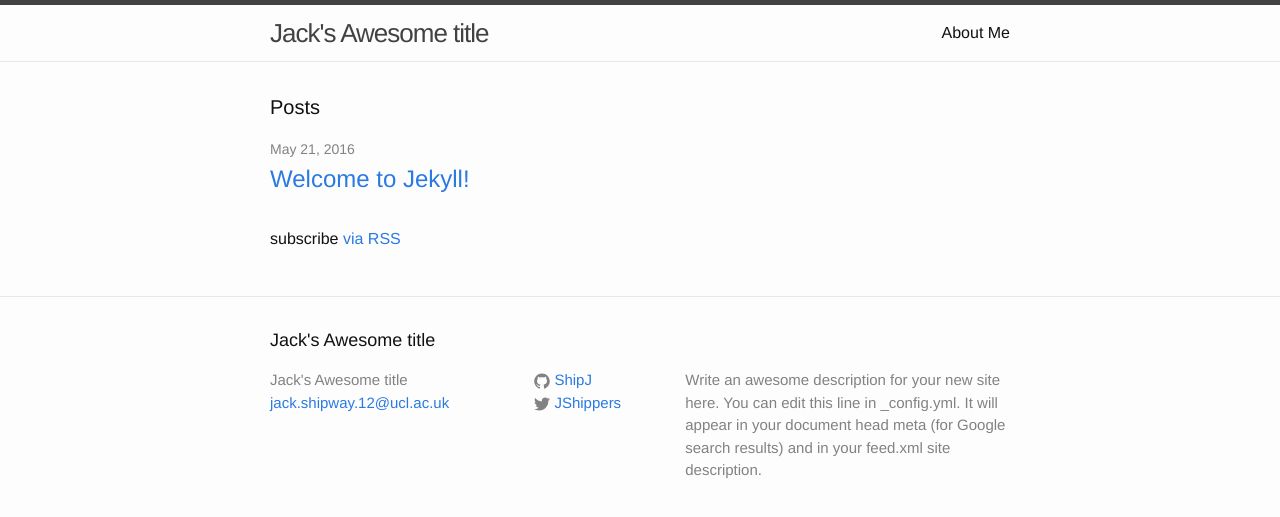
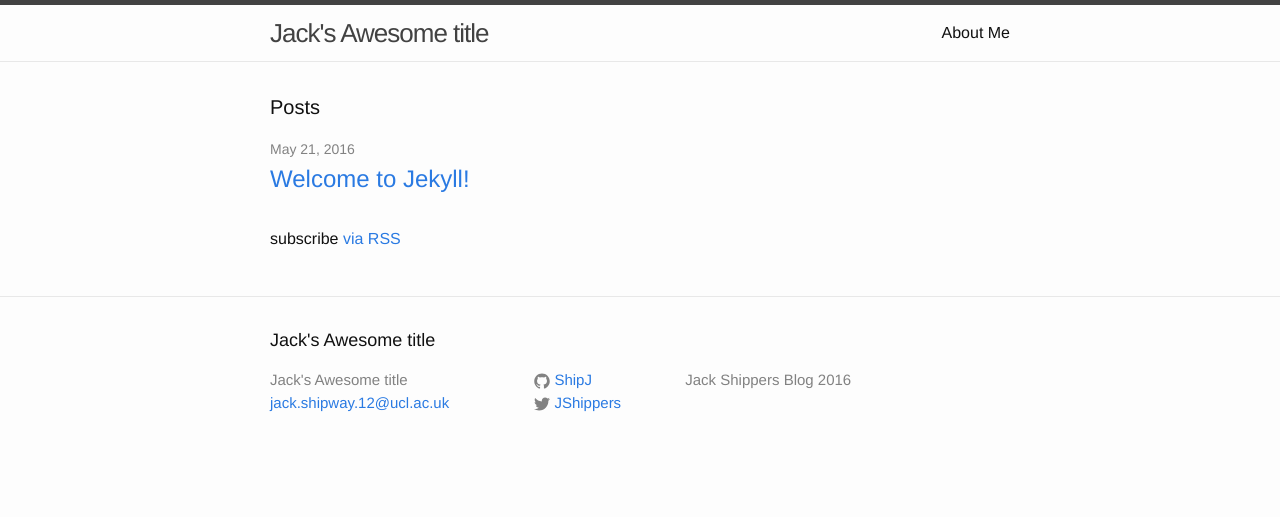
Before and after one commit to ShipJ/shipj.github.io, a Jekyll site: the page built from index.html, in a window 1280 px wide. Shown: the top 517 px of the page. Built offline with Jekyll 4.4.1, drawn with Linux system fonts in a browser that asks for light colours.

Commit message:
changed description

```diff
--- a/_config.yml
+++ b/_config.yml
@@ -9,9 +9,7 @@
 title: Jack's Awesome title
 email: jack.shipway.12@ucl.ac.uk
 description: > # this means to ignore newlines until "baseurl:"
-  Write an awesome description for your new site here. You can edit this
-  line in _config.yml. It will appear in your document head meta (for
-  Google search results) and in your feed.xml site description.
+  Jack Shippers Blog 2016
 baseurl: "" # the subpath of your site, e.g. /blog
 url: "http://yourdomain.com" # the base hostname & protocol for your site
 twitter_username: JShippers
```
